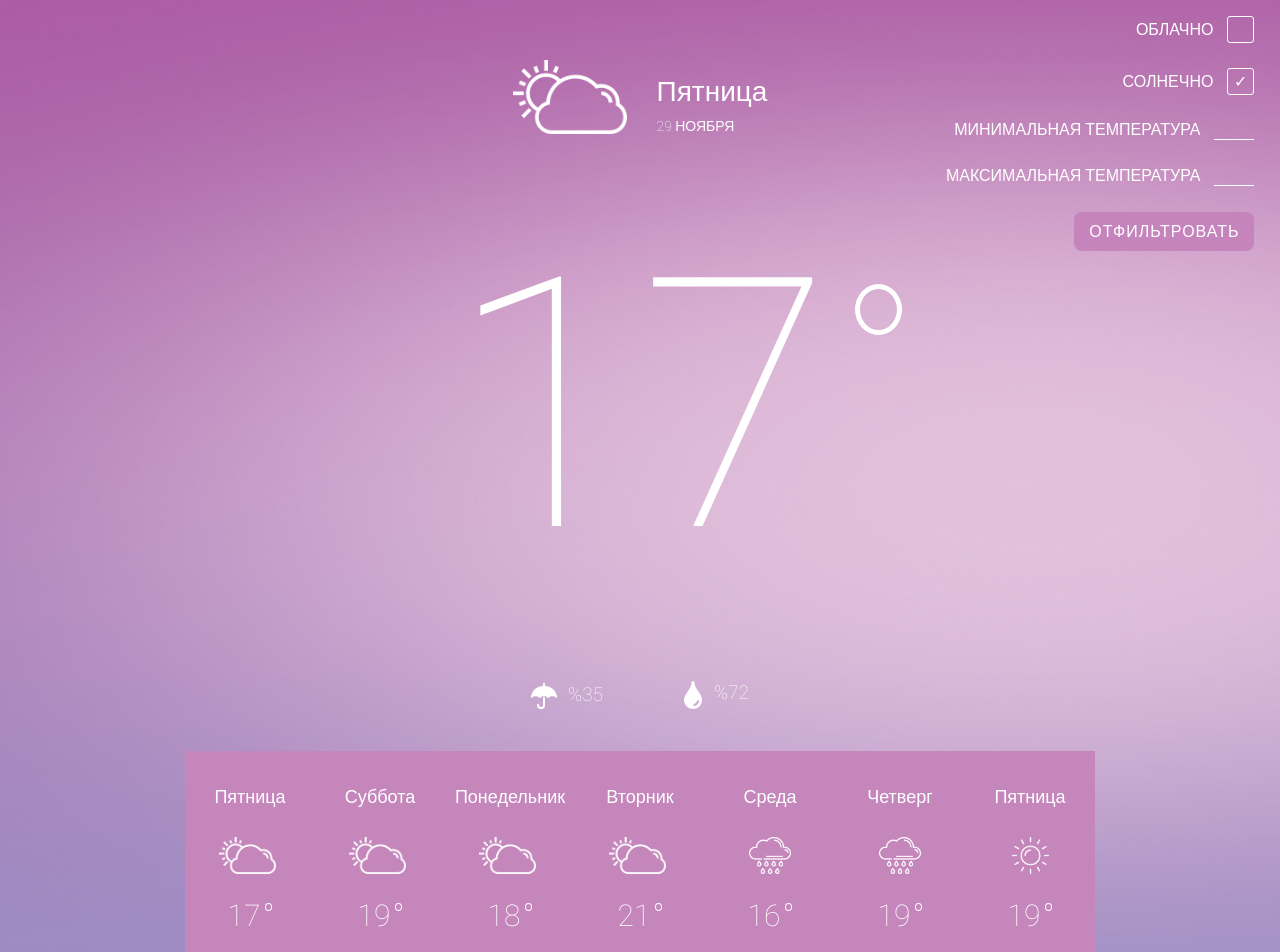
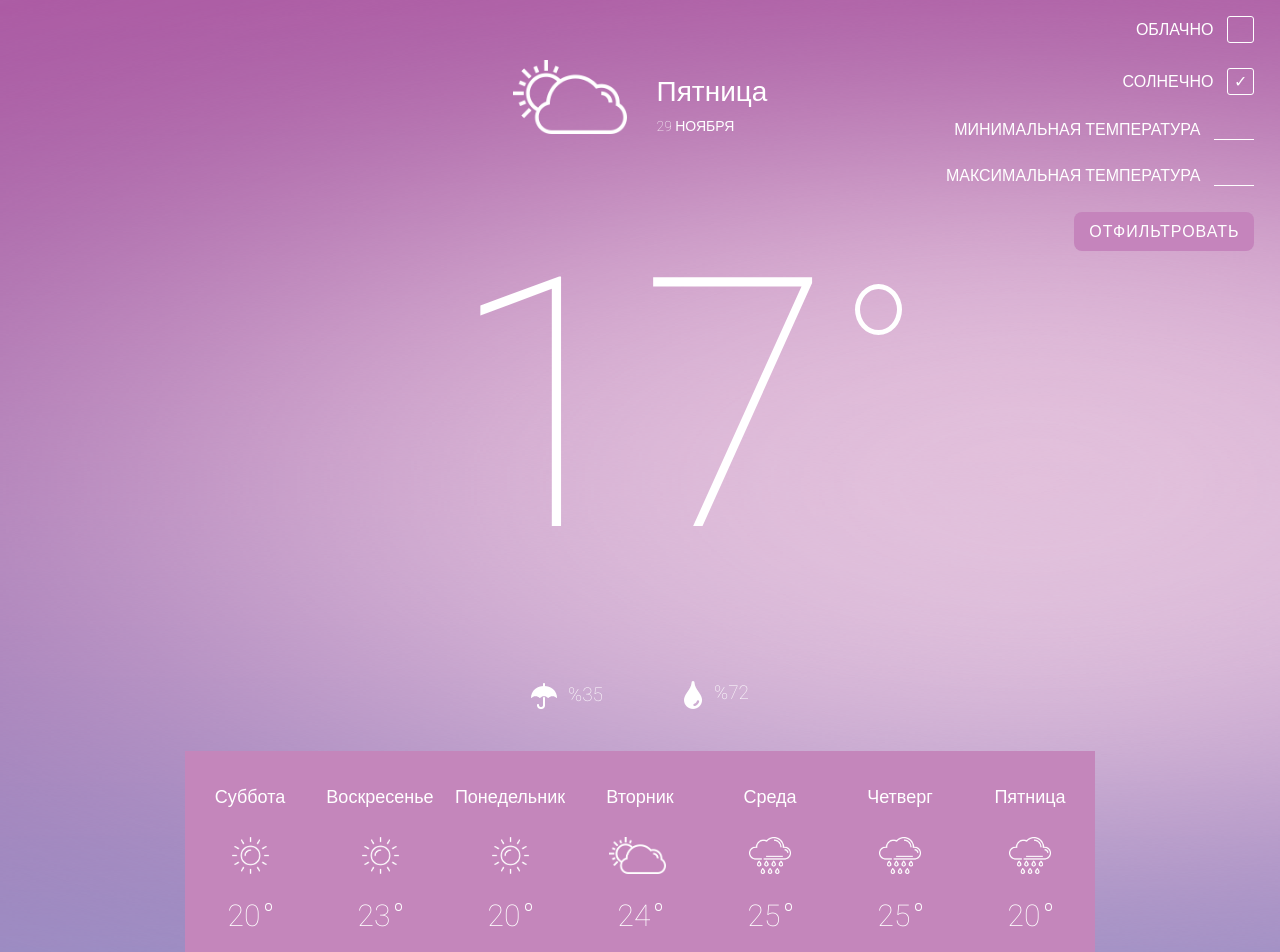
Before and after one commit to gorbunkov/react-pro-course, a React (Create React App) app: page / in a window 1280 px wide. Shown: the top 952 px of the page. Built offline with nearby package versions, Linux system fonts and the light colour scheme.

Commit message:
Homework lesson 8

```diff
--- a/src/2-react/2-homework-weather/components/Day.tsx
+++ b/src/2-react/2-homework-weather/components/Day.tsx
@@ -2,22 +2,21 @@
 import {FC} from "react";
 
 export const Day: FC<DayProps> = (props: DayProps) => {
-    const styles = ["day"]
-    if (props.sunny) styles.push('sunny')
-    if (props.rainy) styles.push('rainy')
-    if (props.cloudy) styles.push('cloudy')
+    const styles = ["day", props.type];
+    const weekdayName = new Intl.DateTimeFormat('ru-RU', { weekday: 'long'}).format(new Date(props.day));
     return (
         <div className={styles.join(" ")}>
-            <p>{props.name}</p>
+            <p>{weekdayName}</p>
             <span>{props.temperature}</span>
         </div>
-    )
+    );
 }
 
 interface DayProps {
-    sunny?: boolean,
-    rainy?: boolean,
-    cloudy?: boolean,
-    name: string,
-    temperature: number
+    id: string,
+    day: number,
+    rainProbability: number,
+    humidity: number,
+    temperature: number,
+    type: string,
 }
--- a/src/2-react/2-homework-weather/components/Forecast.tsx
+++ b/src/2-react/2-homework-weather/components/Forecast.tsx
@@ -1,19 +1,26 @@
 /* Core */
-import {FC} from "react";
+import {FC, useEffect} from "react";
 
 /* Components */
 import {Day} from "./Day";
 
+/* Data */
+import days from '../mock-data/forecast.json';
+
 export const Forecast: FC = () => {
+    const dayListJSX = days.slice(7)
+        .map((dayData) => {
+            return <Day id={dayData.id}
+                        day={dayData.day}
+                        temperature={dayData.temperature}
+                        rainProbability={dayData.rain_probability}
+                        humidity={dayData.humidity}
+                        type={dayData.type}/>
+        });
+
     return (
         <div className="forecast">
-            <Day name={'Пятница'} temperature={17} cloudy={true}/>
-            <Day name={'Суббота'} temperature={19} cloudy={true}/>
-            <Day name={'Понедельник'} temperature={18} cloudy={true}/>
-            <Day name={'Вторник'} temperature={21} cloudy={true}/>
-            <Day name={'Среда'} temperature={16} rainy={true}/>
-            <Day name={'Четверг'} temperature={19} rainy={true}/>
-            <Day name={'Пятница'} temperature={19} sunny={true}/>
+            {dayListJSX}
         </div>
-    )
+    );
 }
```
